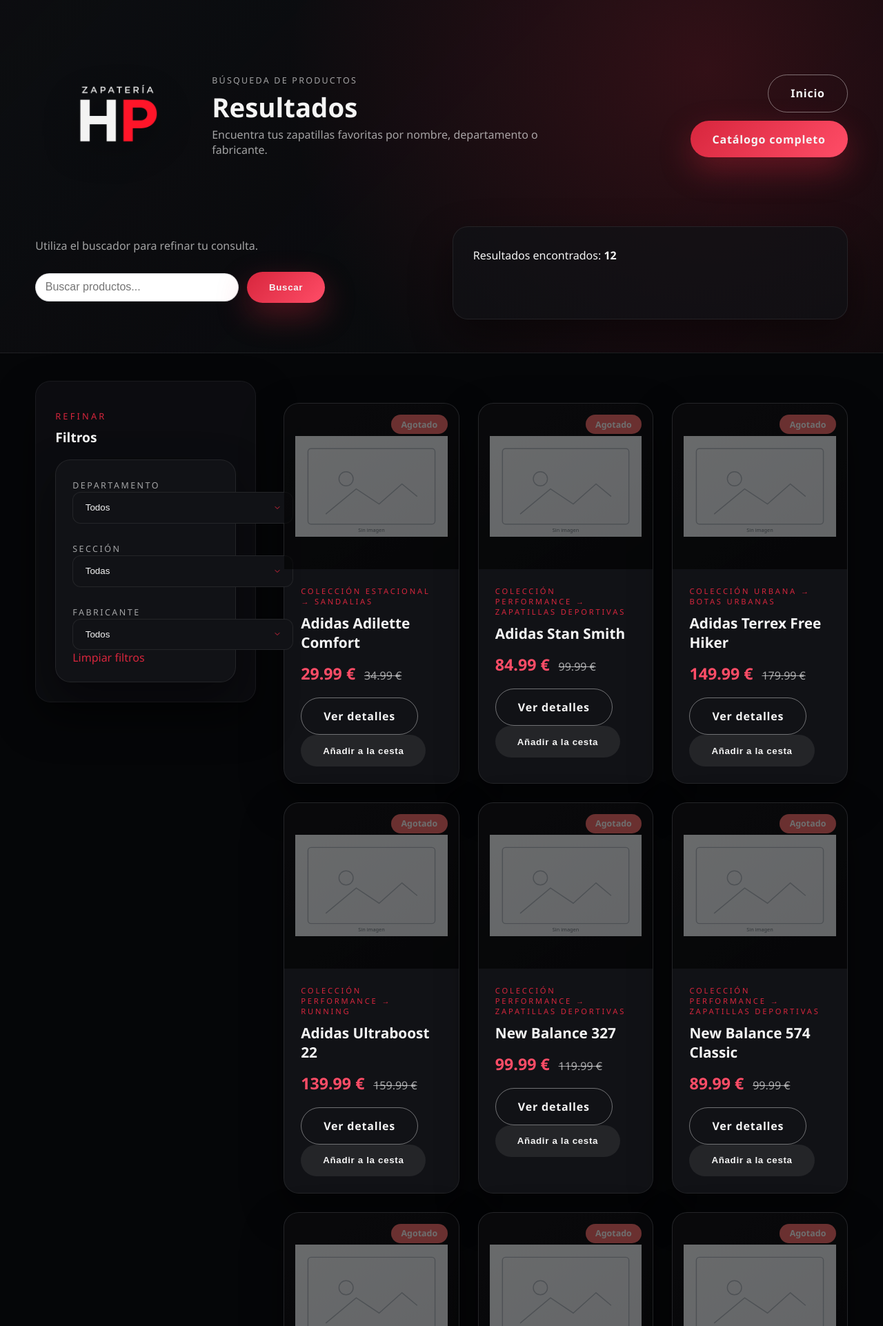
After one commit to Urbano14/Tienda_Calzado, a Django app: page /catalogo/buscar/ in a window 1280 px wide. The commit adds this page. Shown: the top 1922 px of the page at 69% size. Run offline with Django 5.2, Linux system fonts and the light colour scheme; data comes from the database, SQL or seed files in the repository; data that the repository does not hold is empty.

Commit message:
feat: búsqueda implementada

```diff
--- a/productos/templates/productos/detalle_producto.html
+++ b/productos/templates/productos/detalle_producto.html
@@ -92,6 +92,9 @@
                 <p class="hero__lead">
                     {{ producto.descripcion|default:"Descubrí la comodidad y el estilo característico de Hermanos Parera en cada paso." }}
                 </p>
+                <div class="hero__search">
+                    {% include "includes/buscador_global.html" with input_id="busqueda-detalle" initial_query=request.GET.q %}
+                </div>
                 {% if producto.sin_stock %}
                 <p class="estado-stock estado-stock--agotado">Producto agotado. Te avisamos ni bien repongamos stock.</p>
                 {% endif %}
--- a/productos/templates/productos/lista_productos.html
+++ b/productos/templates/productos/lista_productos.html
@@ -34,6 +34,9 @@
                 <p class="hero__lead">
                     Seleccionamos cada par con materiales premium y acabados impecables para acompañarte en tus mejores momentos.
                 </p>
+                <div class="hero__search">
+                    {% include "includes/buscador_global.html" with input_id="busqueda-catalogo" initial_query=request.GET.q %}
+                </div>
                 <div class="hero__stats">
                     <div>
                         <span>{{ productos|length }}</span>
--- a/productos/urls.py
+++ b/productos/urls.py
@@ -3,6 +3,7 @@ from productos.views import (
     home,
     lista_productos,
     detalle_producto,
+    buscar_productos,
     ProductoListView,
     ProductoDetailView,
     CategoriaListView,
@@ -11,6 +12,7 @@ from productos.views import (
 urlpatterns = [
     path("", home, name="home"),
     path("productos/", lista_productos, name="lista-productos"),
+    path("catalogo/buscar/", buscar_productos, name="buscar-productos"),
     path("productos/<int:pk>/", detalle_producto, name="detalle-producto"),
     path("api/productos/", ProductoListView.as_view(), name="api-productos"),
     path(
--- a/productos/views.py
+++ b/productos/views.py
@@ -264,6 +264,74 @@ def lista_productos(request):
     return render(request, "productos/lista_productos.html", context)
 
 
+def buscar_productos(request):
+    filtros = {
+        "departamento": request.GET.get("departamento"),
+        "seccion": request.GET.get("seccion"),
+        "categoria": request.GET.get("categoria"),
+        "fabricante": request.GET.get("fabricante"),
+    }
+
+    productos = (
+        Producto.objects.select_related(
+            "categoria",
+            "categoria__seccion",
+            "categoria__seccion__departamento",
+            "marca",
+        ).prefetch_related("imagenes")
+    )
+
+    productos, filtros_contexto = apply_catalog_filters(productos, filtros)
+
+    termino = (request.GET.get("q") or "").strip()
+    if termino:
+        search_filter = Q(nombre__icontains=termino)
+        search_filter |= Q(categoria__nombre__icontains=termino)
+        search_filter |= Q(categoria__seccion__nombre__icontains=termino)
+        search_filter |= Q(categoria__seccion__departamento__nombre__icontains=termino)
+        search_filter |= Q(marca__nombre__icontains=termino)
+        productos = productos.filter(search_filter)
+
+    productos = productos.order_by("nombre")
+
+    departamentos = (
+        Departamento.objects.exclude(nombre__in=HIDDEN_DEPARTAMENTOS)
+        .prefetch_related(
+            Prefetch(
+                "secciones",
+                queryset=Seccion.objects.exclude(nombre__in=HIDDEN_SECCIONES).order_by(
+                    "orden", "nombre"
+                ),
+            )
+        )
+        .order_by("orden", "nombre")
+    )
+
+    secciones = (
+        Seccion.objects.select_related("departamento")
+        .exclude(nombre__in=HIDDEN_SECCIONES)
+        .order_by("departamento__orden", "orden", "nombre")
+    )
+    marcas = Marca.objects.order_by("nombre")
+
+    active_params = {k: v for k, v in filtros.items() if v}
+    if termino:
+        active_params["q"] = termino
+
+    context = {
+        "productos": productos,
+        "termino": termino,
+        "departamentos": departamentos,
+        "secciones": secciones,
+        "marcas": marcas,
+        "filtros": filtros,
+        "filtros_contexto": filtros_contexto,
+        "active_params": active_params,
+        "base_path": request.path,
+    }
+    return render(request, "catalogo/busqueda.html", context)
+
+
 def detalle_producto(request, pk):
     producto = get_object_or_404(
         Producto.objects.select_related("categoria", "marca").prefetch_related(
--- a/static/css/estilo.css
+++ b/static/css/estilo.css
@@ -198,6 +198,27 @@ a {
     height: 1.5rem;
 }
 
+.buscador-global {
+    display: flex;
+    gap: 0.75rem;
+    align-items: center;
+    width: 100%;
+    max-width: 420px;
+}
+
+.buscador-global__input {
+    flex: 1;
+    padding: 0.65rem 0.85rem;
+    border: 1px solid rgba(15, 23, 42, 0.16);
+    border-radius: 999px;
+    font-size: 1rem;
+    font-family: 'Montserrat', Arial, sans-serif;
+}
+
+.buscador-global__button {
+    flex-shrink: 0;
+}
+
 .landing-hero {
     margin-top: 3rem;
     display: grid;
@@ -223,6 +244,10 @@ a {
     color: var(--color-muted);
     font-size: 1.05rem;
     margin-bottom: 1.5rem;
+}
+
+.landing-search {
+    margin: 1.25rem 0 1.5rem;
 }
 
 .hero__cta {
@@ -518,6 +543,10 @@ a {
 .hero__stats {
     display: flex;
     gap: 1.75rem;
+}
+
+.hero__search {
+    margin: 1rem 0 1.5rem;
 }
 
 .hero__stats span {
--- /dev/null
+++ b/templates/catalogo/busqueda.html
@@ -0,0 +1,160 @@
+{% load static %}
+<!DOCTYPE html>
+<html lang="es">
+<head>
+    <meta charset="UTF-8">
+    <title>Resultados de búsqueda</title>
+    <link rel="stylesheet" href="{% static 'css/estilo.css' %}">
+</head>
+<body class="catalogo">
+<header class="hero hero--detalle">
+    <div class="hero__nav contenedor">
+        <div class="brand">
+            <img class="brand__logo" src="{% static 'images/logoZHPfinalSinFondo.png' %}" alt="Logo Zapatería Hermanos Parera">
+            <div>
+                <p class="brand__eyebrow">Búsqueda de productos</p>
+                <h1>Resultados</h1>
+                <p class="brand__tagline">Encuentra tus zapatillas favoritas por nombre, departamento o fabricante.</p>
+            </div>
+        </div>
+        <div class="hero__actions">
+            <a class="boton boton--outline" href="{% url 'home' %}">Inicio</a>
+            <a class="boton" href="{% url 'lista-productos' %}">Catálogo completo</a>
+        </div>
+    </div>
+    <div class="hero__content contenedor">
+        <div class="hero__text">
+            <p class="hero__lead">
+                {% if termino %}
+                    Mostrando resultados para <strong>"{{ termino }}"</strong>.
+                {% else %}
+                    Utiliza el buscador para refinar tu consulta.
+                {% endif %}
+            </p>
+            <div class="hero__search">
+                {% include "includes/buscador_global.html" with input_id="busqueda-catalogo-principal" initial_query=termino %}
+            </div>
+        </div>
+        <div class="hero__card">
+            <p>Resultados encontrados: <strong>{{ productos|length }}</strong></p>
+        </div>
+    </div>
+</header>
+
+<main class="contenedor seccion catalogo-busqueda">
+    <section class="layout">
+        <aside class="lateral-nav" aria-label="Filtros de búsqueda">
+            <div class="lateral-nav__header">
+                <p class="section-eyebrow">Refinar</p>
+                <h2>Filtros</h2>
+            </div>
+
+            <div class="filtros filtros--vertical">
+                <form class="filtros__form" method="get">
+                    <input type="hidden" name="q" value="{{ termino }}">
+                    <div class="filtros__control">
+                        <label for="filtro-departamento">Departamento</label>
+                        <div class="select-wrapper select-wrapper--elevado">
+                            <select id="filtro-departamento" name="departamento" onchange="this.form.submit()">
+                                <option value="">Todos</option>
+                                {% for dept in departamentos %}
+                                    <option value="{{ dept.slug }}"
+                                        {% if filtros_contexto.departamento and filtros_contexto.departamento.id == dept.id %}selected{% endif %}
+                                    >{{ dept.nombre }}</option>
+                                {% endfor %}
+                            </select>
+                        </div>
+                    </div>
+
+                    <div class="filtros__control">
+                        <label for="filtro-seccion">Sección</label>
+                        <div class="select-wrapper select-wrapper--elevado">
+                            <select id="filtro-seccion" name="seccion" onchange="this.form.submit()">
+                                <option value="">Todas</option>
+                                {% for section in secciones %}
+                                    <option value="{{ section.slug }}"
+                                        {% if filtros_contexto.seccion and filtros_contexto.seccion.id == section.id %}selected{% endif %}
+                                    >{{ section.departamento.nombre }} → {{ section.nombre }}</option>
+                                {% endfor %}
+                            </select>
+                        </div>
+                    </div>
+
+                    <div class="filtros__control">
+                        <label for="filtro-fabricante">Fabricante</label>
+                        <div class="select-wrapper select-wrapper--elevado">
+                            <select id="filtro-fabricante" name="fabricante" onchange="this.form.submit()">
+                                <option value="">Todos</option>
+                                {% for marca in marcas %}
+                                    <option value="{{ marca.slug }}"
+                                        {% if filtros_contexto.marca and filtros_contexto.marca.id == marca.id %}selected{% endif %}
+                                    >{{ marca.nombre }}</option>
+                                {% endfor %}
+                            </select>
+                        </div>
+                    </div>
+                </form>
+                <a class="enlace-reset" href="{% url 'buscar-productos' %}{% if termino %}?q={{ termino|urlencode }}{% endif %}">Limpiar filtros</a>
+            </div>
+        </aside>
+
+        <section class="catalogo-principal">
+            {% if productos %}
+                <div class="grid catalogo__grid">
+                    {% for producto in productos %}
+                        <article class="tarjeta producto {% if producto.stock|default:0 <= 0 %}producto--agotado{% endif %}">
+                            <a class="producto__imagen" href="{% url 'detalle-producto' producto.id %}">
+                                {% with thumb=producto.imagen_destacada %}
+                                    {% if thumb %}
+                                        <img src="{{ thumb.imagen.url }}" alt="{{ producto.nombre }}">
+                                    {% else %}
+                                        <img src="{% static 'images/placeholder.svg' %}" alt="Sin imagen disponible">
+                                    {% endif %}
+                                {% endwith %}
+                                {% if producto.stock|default:0 <= 0 %}
+                                    <span class="producto__badge producto__badge--agotado">Agotado</span>
+                                {% endif %}
+                            </a>
+                            <div class="producto__contenido">
+                                <p class="producto__categoria">{{ producto.categoria.seccion.departamento.nombre }} → {{ producto.categoria.nombre }}</p>
+                                <h2>
+                                    <a href="{% url 'detalle-producto' producto.id %}">
+                                        {{ producto.nombre }}
+                                    </a>
+                                </h2>
+                                <div class="producto__precio">
+                                    {% if producto.precio_oferta %}
+                                        <span class="precio-actual">{{ producto.precio_oferta }} €</span>
+                                        <span class="precio-tachado">{{ producto.precio }} €</span>
+                                    {% else %}
+                                        <span class="precio-actual">{{ producto.precio }} €</span>
+                                    {% endif %}
+                                </div>
+                                <div class="producto__acciones">
+                                    <a class="boton boton--outline" href="{% url 'detalle-producto' producto.id %}">Ver detalles</a>
+                                </div>
+                                <form class="busqueda-add-form" action="{% url 'agregar-al-carrito' producto.id %}" method="post">
+                                    {% csrf_token %}
+                                    <input type="hidden" name="cantidad" value="1">
+                                    <button class="boton boton--ghost" type="submit">Añadir a la cesta</button>
+                                </form>
+                            </div>
+                        </article>
+                    {% endfor %}
+                </div>
+            {% else %}
+                <section class="estado-vacio">
+                    <div>
+                        <p>No encontramos productos que coincidan con tu búsqueda.</p>
+                        <p>Prueba con otro término o restablece los filtros.</p>
+                        <a class="boton" href="{% url 'buscar-productos' %}">Nueva búsqueda</a>
+                    </div>
+                </section>
+            {% endif %}
+        </section>
+    </section>
+</main>
+
+{% include "includes/footer_no_devoluciones.html" %}
+</body>
+</html>
--- /dev/null
+++ b/templates/includes/buscador_global.html
@@ -0,0 +1,15 @@
+{% with field_id=input_id|default:"busqueda-global" %}
+<form class="buscador-global" action="{% url 'buscar-productos' %}" method="get">
+    <label class="sr-only" for="{{ field_id }}">Buscar productos</label>
+    <input
+        class="buscador-global__input"
+        type="search"
+        id="{{ field_id }}"
+        name="q"
+        placeholder="Buscar productos..."
+        value="{{ initial_query|default:'' }}"
+        required
+    >
+    <button class="boton buscador-global__button" type="submit">Buscar</button>
+</form>
+{% endwith %}
--- a/templates/pagina_inicio.html
+++ b/templates/pagina_inicio.html
@@ -51,6 +51,9 @@
                         Somos una boutique especializada en sneakers y calzado deportivo premium. Traemos lanzamientos globales a la puerta de tu casa
                         y enviamos a todo el país.
                     </p>
+                    <div class="landing-search">
+                        {% include "includes/buscador_global.html" with input_id="busqueda-home" %}
+                    </div>
                     <div class="hero__cta">
                         <a class="boton" href="{% url 'lista-productos' %}">Ver catálogo</a>
                         <a class="landing-cart-link" href="#seguimiento">Seguimiento de pedido</a>
```
Also changed, not shown: productos/models.py (+5 -3 lines), productos/tests/test_search.py (added, +90 -0 lines), productos/migrations/0006_alter_producto_nombre_and_indexes.py (added).
